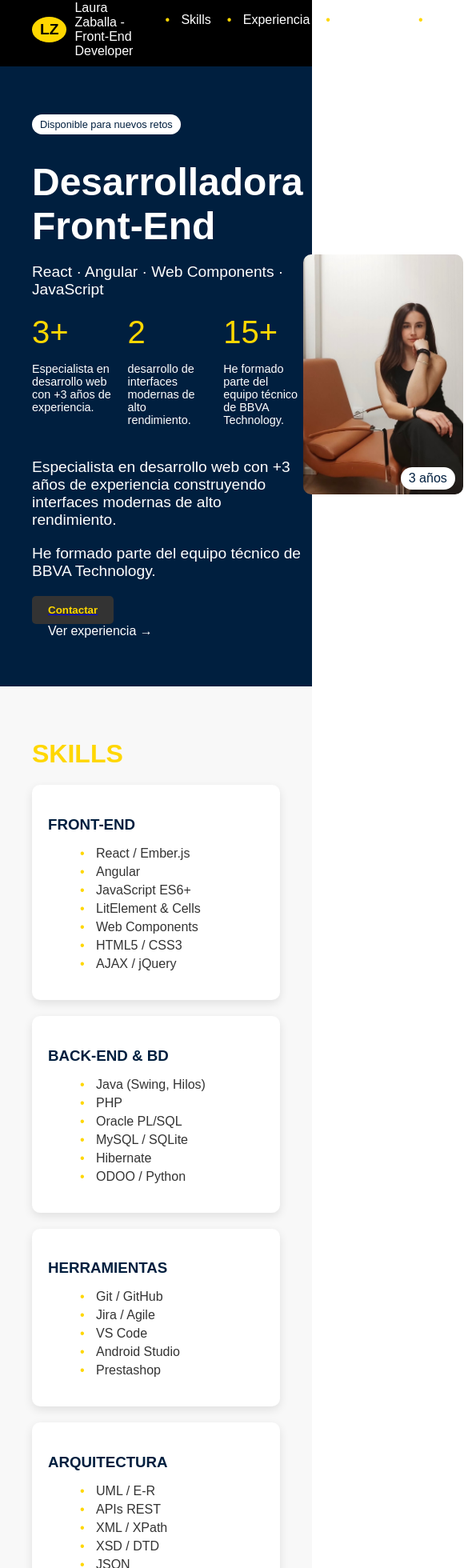
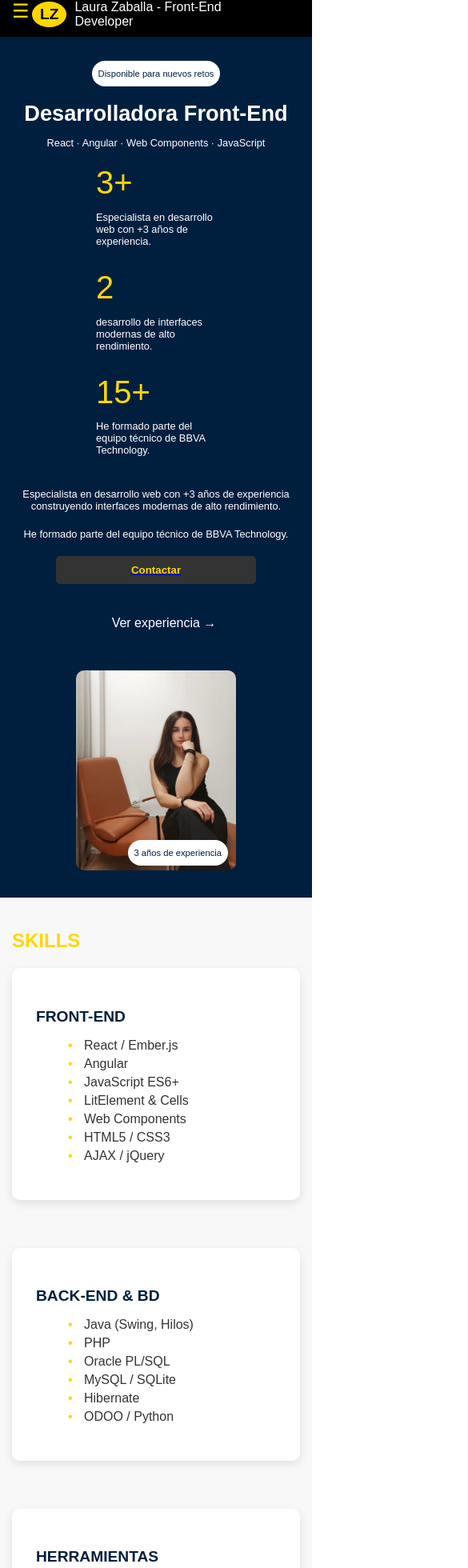
Before and after one commit to laulau162/PortfolioReact, a React (Create React App) app in the folder mi-portafolio/: page / in a window 390 px wide. Shown: the part 10-1970 px from the top of the page at 80% size, 585 px wide, since content can reach past the window. Built offline with nearby package versions, Linux system fonts and the light colour scheme.

Commit message:
responsive

```diff
--- a/mi-portafolio/src/App.css
+++ b/mi-portafolio/src/App.css
@@ -1,5 +1,5 @@
 .App {
-  font-family: 'Arial', sans-serif;
+  font-family: "Arial", sans-serif;
   color: #333;
   background-color: #f8f8f8;
 }
@@ -110,6 +110,8 @@
   color: #fff;
   text-decoration: none;
   margin-left: 20px;
+  margin-top: 20px;
+
 }
 
 .profile-container {
@@ -152,17 +154,27 @@ h2 {
   margin-top: 40px;
 }
 
-.skills-grid, .education-grid, .languages-grid, .cert-grid, .extras-grid {
+.skills-grid,
+.education-grid,
+.languages-grid,
+.cert-grid,
+.extras-grid {
   display: grid;
   grid-template-columns: repeat(auto-fit, minmax(200px, 1fr));
   gap: 20px;
 }
 
-.skill-card, .education-card, .language-card, .cert-card, .extra-card, .experience-card {
+.skill-card,
+.education-card,
+.language-card,
+.cert-card,
+.extra-card,
+.experience-card {
   background-color: #fff;
-  padding: 20px;
+  padding: 10px;
   border-radius: 10px;
   box-shadow: 0 4px 12px rgba(0, 0, 0, 0.1);
+  margin-bottom: 30px;
 }
 
 h3 {
@@ -181,7 +193,7 @@ ul li {
 }
 
 ul li:before {
-  content: '•';
+  content: "•";
   position: absolute;
   left: 0;
   color: #ffd700;
@@ -192,6 +204,10 @@ ul li:before {
   flex-wrap: wrap;
   gap: 5px;
   margin-top: 10px;
+}
+
+.hamburger {
+  display: none;
 }
 
 .tags li {
@@ -205,6 +221,7 @@ ul li:before {
 .date {
   font-size: 0.9em;
   color: #666;
+  margin-right: 15px;
 }
 
 .company {
@@ -309,3 +326,284 @@ footer {
   text-align: center;
   font-size: 0.8em;
 }
+/* ===== Media Queries ===== */
+
+/* Tablets y pantallas medianas */
+@media (max-width: 1024px) {
+  .nav-links {
+    position: absolute;
+    top: 30px;
+    left: 0;
+    width: 100%;
+    flex-direction: column;
+    background-color: #000;
+    text-align: center;
+    padding: 20px 0;
+    display: none;
+    opacity: 0;
+    transform: translateY(-20px);
+  }
+
+  .nav-links.open {
+    display: flex;
+    opacity: 1;
+    transform: translateY(0);
+  }
+
+  .hamburger {
+    display: block;
+    font-size: 1.5em;
+    color: #ffd700;
+    cursor: pointer;
+    z-index: 101;
+    position: absolute;
+    right: 20px;
+    top: 10px;
+  }
+
+  .header {
+    flex-direction: column;
+    text-align: center;
+    padding: 40px 20px;
+  }
+
+  .header-content h1 {
+    font-size: 2.5em;
+  }
+
+  .header-content p {
+    font-size: 1em;
+  }
+
+  .profile-img {
+    width: 200px;
+    height: 250px;
+
+  }
+
+  .stats {
+    flex-direction: column;
+    gap: 10px;
+    align-items: center;
+  }
+
+  .nav-links {
+    flex-wrap: wrap;
+    gap: 10px;
+    justify-content: center;
+  }
+
+  /* Contenedores de grid */
+  .skills-grid,
+  .education-grid,
+  .languages-grid,
+  .cert-grid,
+  .extras-grid {
+    display: grid;
+    grid-template-columns: repeat(auto-fit, minmax(250px, 1fr));
+    gap: 30px;
+  }
+
+  /* Estilo de cada card */
+  .skill-card,
+  .education-card,
+  .language-card,
+  .cert-card,
+  .extra-card,
+  .experience-card {
+    background-color: #fff;
+    padding: 30px;
+    border-radius: 10px;
+    box-shadow: 0 4px 12px rgba(0, 0, 0, 0.1);
+    width: 100%;
+    box-sizing: border-box;
+    margin-bottom: 30px;
+  }
+
+  .contact-buttons {
+    flex-direction: column;
+  }
+
+  .see-experience {
+    color: #fff;
+    text-decoration: none;
+    margin-bottom: 730px;
+  }
+
+  .contact-btn {
+    width: 100%;
+    max-width: 250px;
+    justify-content: center;
+    display: block;
+    margin-bottom: 40px;
+    margin: 0 auto;
+  }
+
+  .skills-grid,
+  .education-grid,
+  .languages-grid,
+  .cert-grid,
+  .extras-grid {
+    grid-template-columns: repeat(auto-fit, minmax(180px, 1fr));
+  }
+}
+
+/* Móviles y pantallas pequeñas */
+@media (max-width: 768px) {
+  /* Menú hamburguesa desde la derecha */
+  .nav-links {
+    position: absolute;
+    top: 30px; /* justo debajo de la navbar */
+    right: 0; /* pegado al borde derecho */
+    width: 200px; /* ancho del menú */
+    flex-direction: column;
+    background-color: #000;
+    text-align: center;
+    display: none; /* oculto por defecto */
+    gap: 10px;
+    z-index: 999;
+  }
+
+  .nav-links.open {
+    display: flex; /* se muestra al hacer click en la hamburguesa */
+  }
+
+  .nav-links li a {
+    color: #fff;
+    font-size: 1em;
+    text-decoration: none;
+    display: block;
+    padding: 10px 0;
+  }
+
+  .nav-links li a:hover {
+    color: #ffd700;
+  }
+  /* Icono hamburguesa */
+  .hamburger {
+    display: block;
+    font-size: 1.5em;
+    color: #ffd700;
+    cursor: pointer;
+    z-index: 101;
+    position: absolute;
+    left: 15px;
+    top: 10px;
+    margin-right: 10px;
+  }
+  .header {
+    padding: 30px 15px;
+  }
+
+  .header-content h1 {
+    font-size: 2em;
+  }
+
+  .header-content p {
+    font-size: 0.9em;
+  }
+
+  .see-experience {
+    color: #fff;
+    text-decoration: none;
+    margin-bottom: 730px;
+    padding-bottom: 40%;
+  }
+
+  .profile-img {
+    margin-top: 50px;
+    width: 300px;
+    height: 250px;
+  }
+
+  .stats {
+    flex-direction: column;
+    gap: 10px;
+  }
+
+  .section {
+    padding: 20px 15px;
+  }
+
+  .skills-grid,
+  .education-grid,
+  .languages-grid,
+  .cert-grid,
+  .extras-grid {
+    grid-template-columns: repeat(auto-fit, minmax(150px, 1fr));
+  }
+
+  /* Contenedores de grid */
+  .skills-grid,
+  .education-grid,
+  .languages-grid,
+  .cert-grid,
+  .extras-grid {
+    display: grid;
+    grid-template-columns: repeat(auto-fit, minmax(250px, 1fr));
+    gap: 30px;
+  }
+
+  /* Estilo de cada card */
+  .skill-card,
+  .education-card,
+  .language-card,
+  .cert-card,
+  .extra-card,
+  .experience-card {
+    background-color: #fff;
+    padding: 30px;
+    border-radius: 10px;
+    box-shadow: 0 4px 12px rgba(0, 0, 0, 0.1);
+    width: 100%;
+    box-sizing: border-box;
+    margin-bottom: 30px;
+  }
+
+  .contact-btn {
+    width: 100%;
+    max-width: 250px;
+    justify-content: center;
+    display: block;
+    margin-bottom: 40px;
+  }
+
+  .experience-badge,
+  .available-badge {
+    font-size: 0.7em;
+    padding: 10px 8px;
+  }
+}
+
+/* Muy pequeños (teléfonos pequeños) */
+@media (max-width: 480px) {
+  .header-content h1 {
+    font-size: 1.7em;
+  }
+
+  .header-content p {
+    font-size: 0.8em;
+  }
+
+  .profile-img {
+    width: 200px;
+    height: 250px;
+  }
+
+  .stats {
+    align-items: center;
+    gap: 8px;
+  }
+
+  .nav-links a {
+    font-size: 0.9em;
+  }
+
+  h2 {
+    font-size: 1.5em;
+  }
+
+  h3 {
+    font-size: 1.2em;
+  }
+}
--- a/mi-portafolio/src/App.js
+++ b/mi-portafolio/src/App.js
@@ -1,4 +1,5 @@
 import "./App.css";
+import { useState } from "react";
 import { FontAwesomeIcon } from "@fortawesome/react-fontawesome";
 import {
   faEnvelope,
@@ -13,32 +14,53 @@ import {
 import { faLinkedin } from "@fortawesome/free-brands-svg-icons";
 
 function App() {
+  const [menuOpen, setMenuOpen] = useState(false); // estado para hamburguesa
+
   return (
     <div className="App">
+      {/* NAVBAR */}
       <nav className="navbar">
         <div className="logo">
           <span className="logo-icon">LZ</span>
           <span>Laura Zaballa - Front-End Developer</span>
         </div>
-        <ul className="nav-links">
+
+        {/* Links */}
+        <ul className={`nav-links ${menuOpen ? "open" : ""}`}>
           <li>
-            <a href="#skills">Skills</a>
+            <a href="#skills" onClick={() => setMenuOpen(false)}>
+              Skills
+            </a>
           </li>
           <li>
-            <a href="#experiencia">Experiencia</a>
+            <a href="#experiencia" onClick={() => setMenuOpen(false)}>
+              Experiencia
+            </a>
           </li>
           <li>
-            <a href="#formacion">Formación</a>
+            <a href="#formacion" onClick={() => setMenuOpen(false)}>
+              Formación
+            </a>
           </li>
           <li>
-            <a href="#sobre-mi">Sobre Mí</a>
+            <a href="#sobre-mi" onClick={() => setMenuOpen(false)}>
+              Sobre Mí
+            </a>
           </li>
           <li>
-            <a href="#contacto">Contacto</a>
+            <a href="#contacto" onClick={() => setMenuOpen(false)}>
+              Contacto
+            </a>
           </li>
         </ul>
+
+        {/* Icono hamburguesa */}
+        <div className="hamburger" onClick={() => setMenuOpen(!menuOpen)}>
+          {menuOpen ? "✕" : "☰"}
+        </div>
       </nav>
 
+      {/* HEADER */}
       <header className="header">
         <div className="header-content">
           <span className="available-badge">Disponible para nuevos retos</span>
@@ -71,8 +93,12 @@ function App() {
           </a>
         </div>
         <div className="profile-container">
-          <img src={process.env.PUBLIC_URL + '/profile.jpg'} class="profile-img" alt="Perfil" />
-          <span className="experience-badge">3 años</span>
+          <img
+            src={process.env.PUBLIC_URL + "/profile.jpg"}
+            className="profile-img"
+            alt="Perfil"
+          />
+          <span className="experience-badge">3 años de experiencia</span>
         </div>
       </header>
 
```
